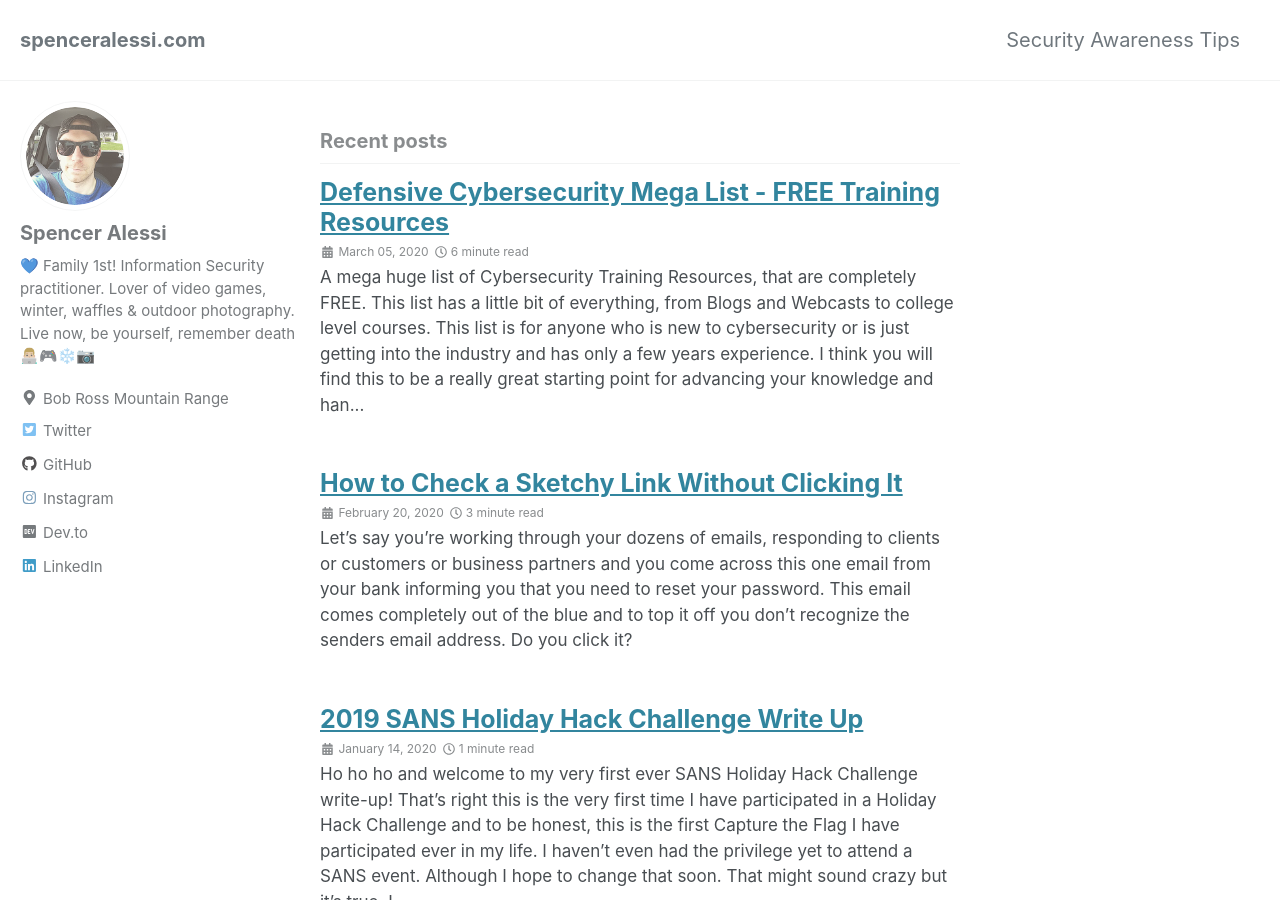
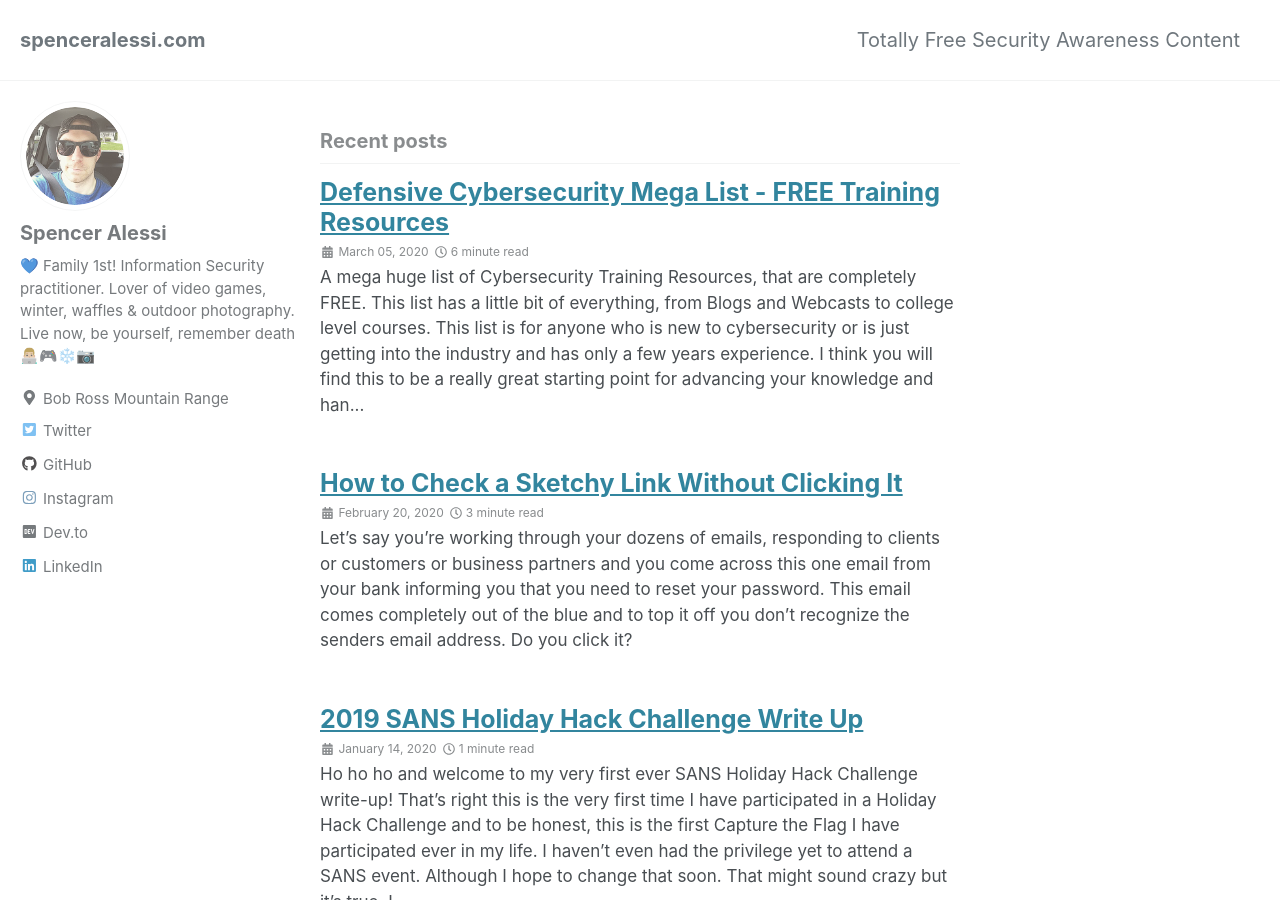
Before and after one commit to techspence/techspence.github.io, a Jekyll site: the page built from index.html, in a window 1280 px wide and 900 px high. Built offline with Jekyll 4.4.1, drawn with Linux system fonts in a browser that asks for light colours; cached includes are drawn as plain includes; the list of posts is cut into pages by our own code.

Commit message:
updated security awareness nav link

```diff
--- a/_data/navigation.yml
+++ b/_data/navigation.yml
@@ -1,5 +1,5 @@
 # main links
 main:
-  - title: "Security Awareness Tips"
+  - title: "Totally Free Security Awareness Content"
     url: /securityawareness
-    description: Security Awareness Tips
+    description: Totally Free Security Awareness Content
```
